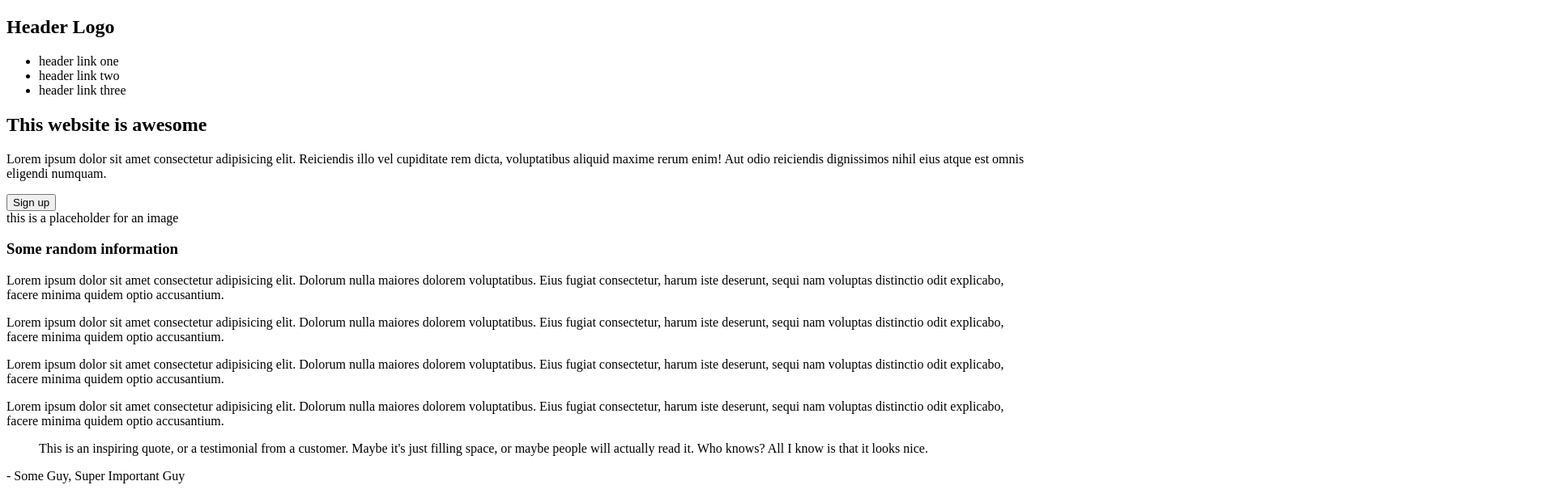
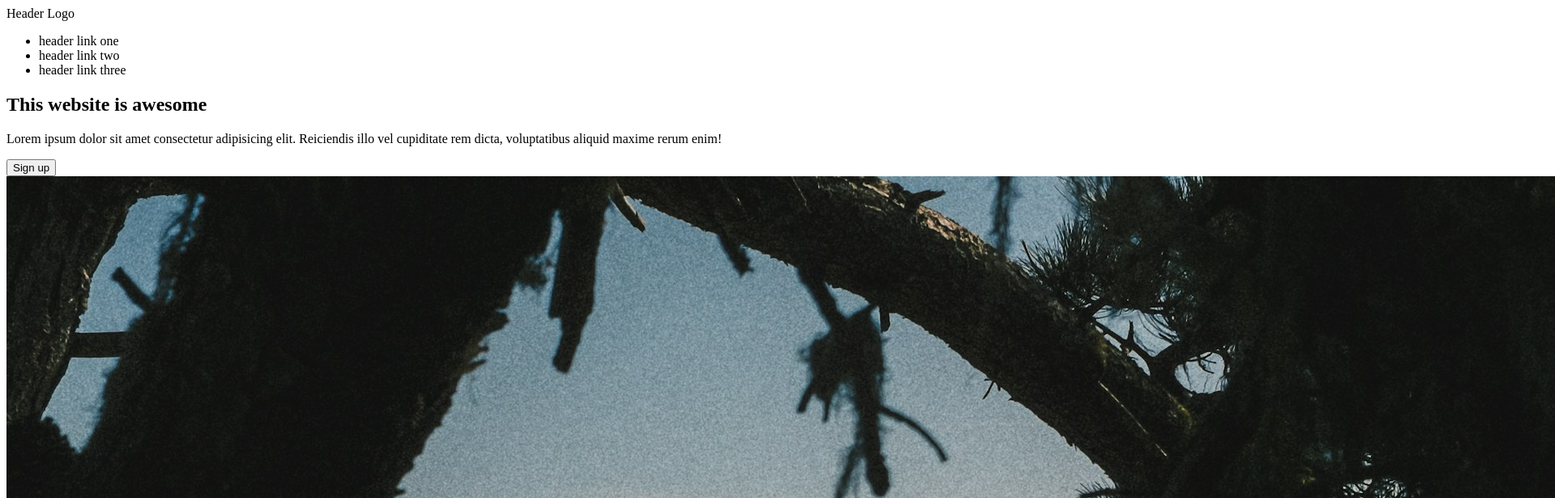
Before and after one commit to A-PAG/landing-page, a plain HTML site: page index.html in a window 1280 px wide. Shown: the top 616 px of the page at 81% size, 1920 px wide, since content can reach past the window. Drawn offline with Linux system fonts and the light colour scheme.

Commit message:
Remove main section, wrap header around nav and header items and more.
Shortened secondary text, wrapped hero main text,
secondary text and button into div. Removed main
element. Changed logo into a div.

```diff
--- a/index.html
+++ b/index.html
@@ -13,29 +13,25 @@
 </head>
 
 <body>
-    <main>
+    <header>
         <nav>
-            <h1>Header Logo</h1>
+            <div class="logo">Header Logo</div>
             <ul>
                 <li>header link one</li>
                 <li>header link two</li>
                 <li>header link three</li>
             </ul>
         </nav>
-
-        <header>
         <div class="header">
+            <div class="header-text">
                 <h2>This website is awesome</h2>
                 <p>Lorem ipsum dolor sit amet consectetur adipisicing elit. Reiciendis illo vel cupiditate rem dicta,
-                    voluptatibus aliquid maxime rerum enim! Aut odio reiciendis dignissimos nihil eius atque est omnis
-                    eligendi
-                    numquam.</p>
+                    voluptatibus aliquid maxime rerum enim! </p>
                 <button>Sign up</button>
             </div>
-            <div class="header-image">
-                this is a placeholder for an image
-                <img src="" alt="">
+            <img class="header-image" src="./images/kellen-riggin.jpg" alt="">
         </div>
+
     </header>
 
     <section>
@@ -96,7 +92,6 @@
     <footer>
         Copyright &#169; The Odin Project 2021
     </footer>
-    </main>
 </body>
 
 </html>
```
Lines whose indentation alone changed are shown as unchanged.
